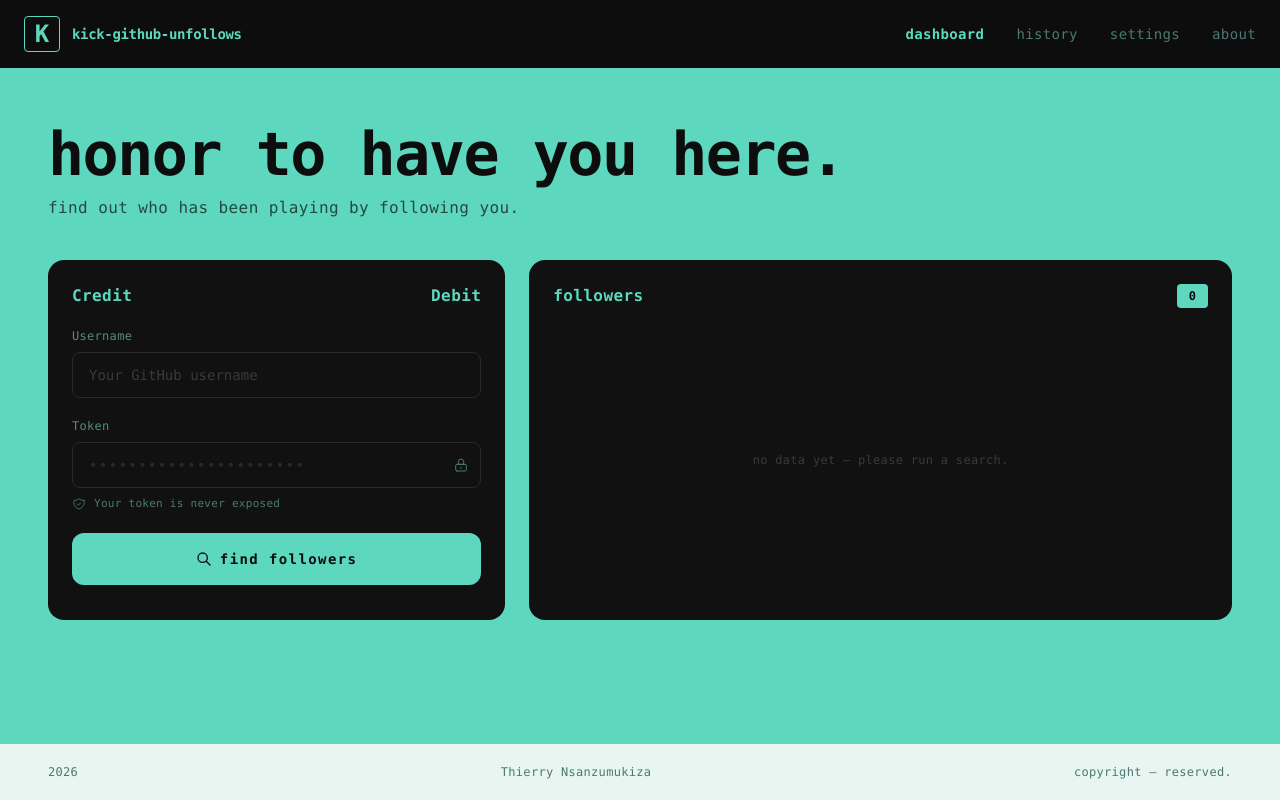
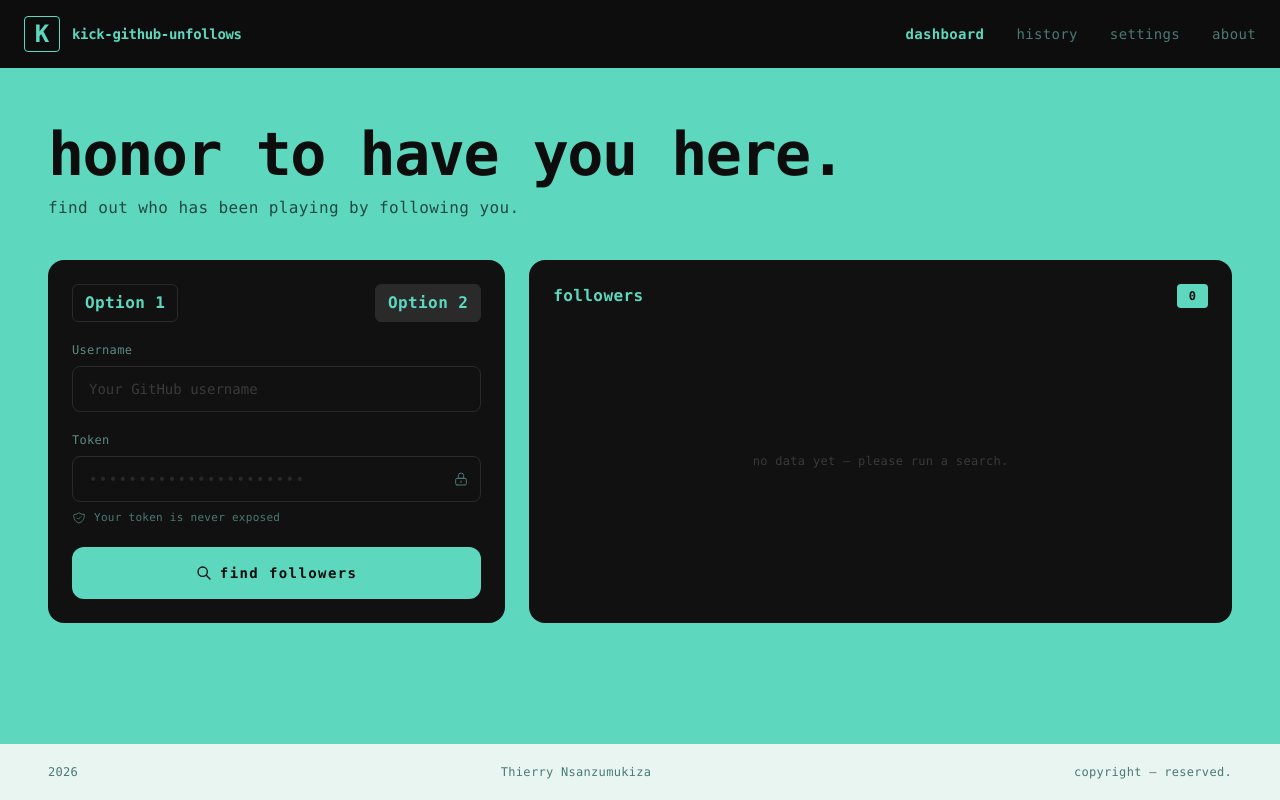
Before and after one commit to JovinMtl/kick-github-unfollows, a Nuxt app: page /should-follow in a window 1280 px wide. Built offline with nearby package versions, Linux system fonts and the light colour scheme.

Commit message:
renamed unFollower and Follower titles into Option 1 and Option 2.

```diff
--- a/app/pages/should-follow.vue
+++ b/app/pages/should-follow.vue
@@ -26,8 +26,10 @@
             </span>
           </div> -->
           <div style="display: flex;justify-content: space-between;">
-            <div class="text-[#5dd8be] font-bold text-base tracking-wide">Credit</div>
-            <div class="text-[#5dd8be] font-bold text-base tracking-wide">Debit</div>
+            <NuxtLink to="/">
+                <div class="text-[#5dd8be] font-bold text-base tracking-wide border border-[#2a2a2a] px-3 py-1.5 rounded-md">Option 1</div>
+            </NuxtLink>
+            <div class="text-[#5dd8be] font-bold text-base tracking-wide border border-[#2a2a2a] px-3 py-1.5 rounded-md bg-[#2a2a2a]">Option 2</div>
           </div>
 
           <!-- GitHub Username field -->
```
